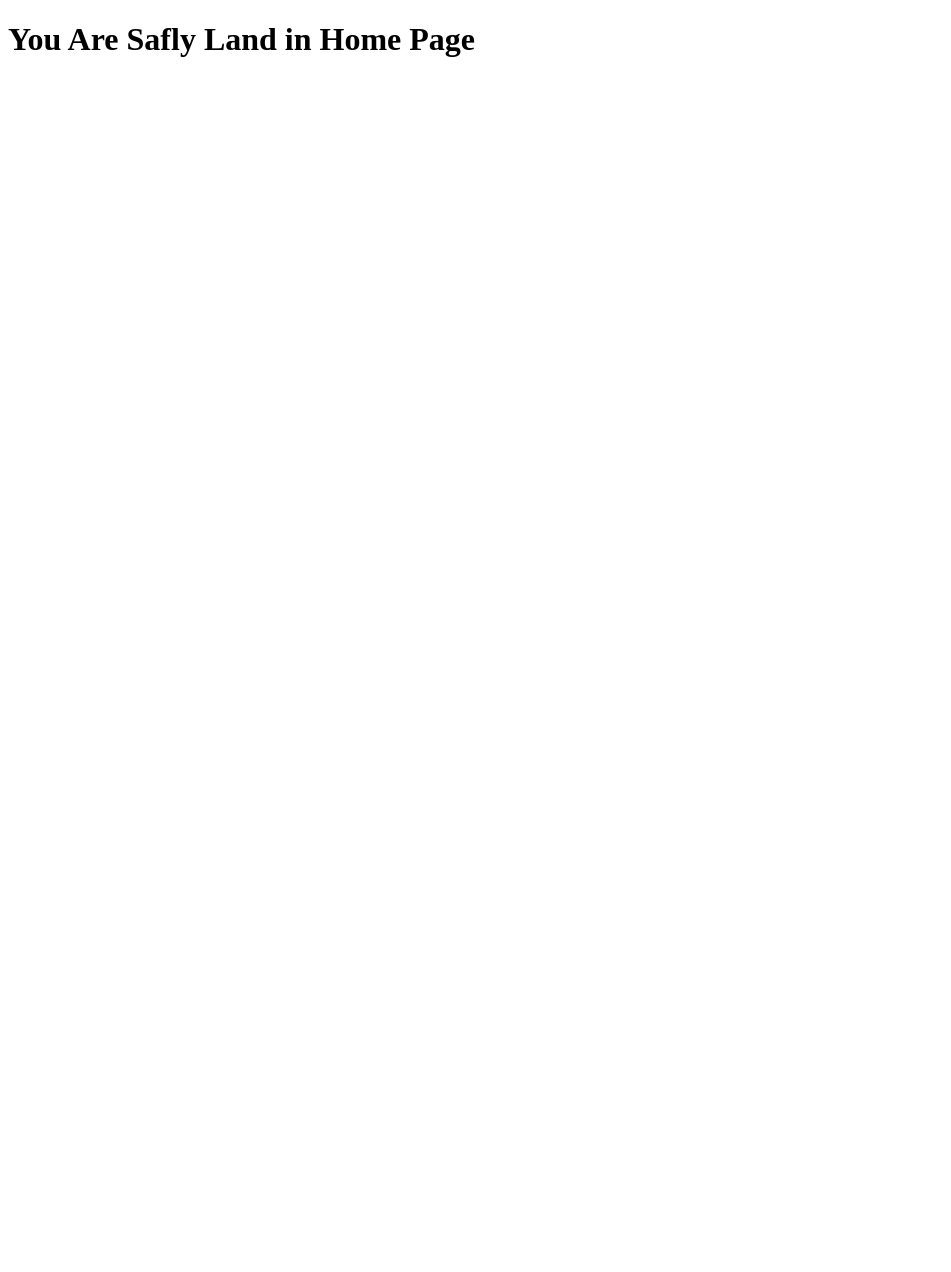
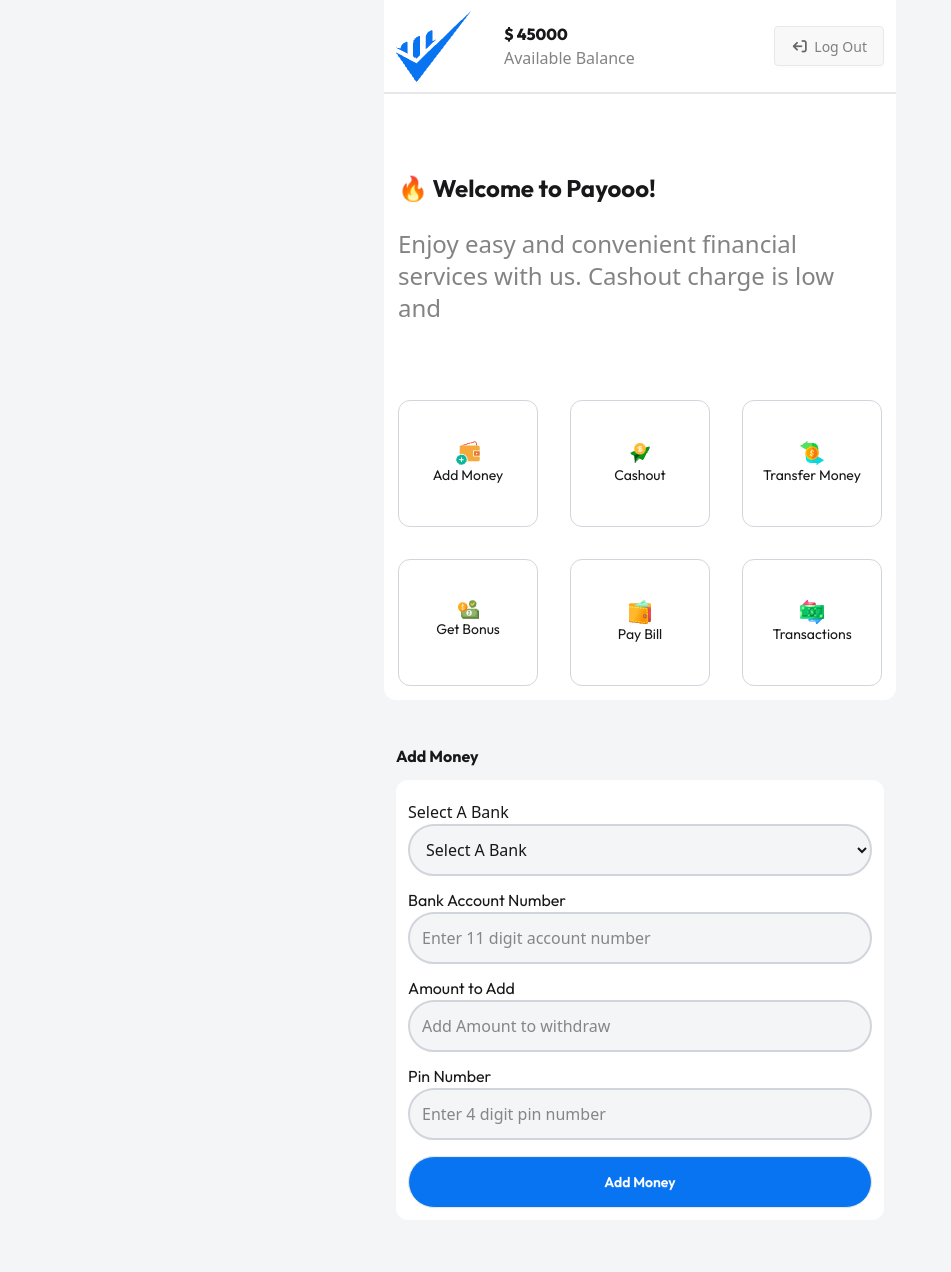
Before and after one commit to asrafulasf72/Payoo-App, a plain HTML site: page home.html in a window 1280 px wide. Shown: the whole page, without its empty margins (0-951 px from the left). Before the commit the page ends 800 px from the top, so only its background shows below. Drawn offline with nearby package versions, Linux system fonts and the light colour scheme.

Commit message:
Home page Design

```diff
--- a/home.html
+++ b/home.html
@@ -4,8 +4,101 @@
     <meta charset="UTF-8">
     <meta name="viewport" content="width=device-width, initial-scale=1.0">
     <title>Home Page</title>
+    <link rel="stylesheet" href="./sty/style.css">
+
+    <!-- TailwindCss & DaisY Ui CDN -->
+     <link href="https://cdn.jsdelivr.net/npm/daisyui@5" rel="stylesheet" type="text/css" />
+     <script src="https://cdn.jsdelivr.net/npm/@tailwindcss/browser@4"></script>
+
+     <!-- Font Awesome CDN -->
+      <link rel="stylesheet" href="https://cdnjs.cloudflare.com/ajax/libs/font-awesome/7.0.0/css/all.min.css" integrity="sha512-DxV+EoADOkOygM4IR9yXP8Sb2qwgidEmeqAEmDKIOfPRQZOWbXCzLC6vjbZyy0vPisbH2SyW27+ddLVCN+OMzQ==" crossorigin="anonymous" referrerpolicy="no-referrer" />
 </head>
-<body>
-    <h1>You Are Safly Land in Home Page</h1>
+<body class="bg-[#f4f5f7] min-h-[100vh]">
+
+    <div class="max-w-lg mx-auto bg-white rounded-b-xl">
+            <div class="border-b-2 border-gray-200 flex justify-between items-center py-2.5">
+                  <div class="flex justify-center items-center gap-8 pl-3">
+                    <img src="./assets/Group.png" alt="">
+                  <div>
+                <h3 class="font-extrabold font_family">$ <span>45000</span></h3>
+                <p class="font-medium text-[#08080880]">Available Balance</p>
+            </div>
+        </div>
+        <div class="pr-3">
+            <button class="btn text-[#08080880] font-medium"><i class="fa-solid fa-arrow-right-from-bracket rotate-180 text-[#666768]"></i>Log Out</button>
+        </div>
+       </div>
+
+       <div class=" max-w-lg flex flex-col gap-6 mt-16 mx-auto p-3.5">
+           <div>
+               <h2 class="text-2xl font-bold font_family">🔥 Welcome to Payooo!</h2>
+           </div>
+           <div>
+            <p class="text-2xl font-light text-[#08080880]">Enjoy easy and convenient financial services with us. Cashout charge is low and</p>
+           </div>
+       </div>
+
+       <div class=" grid grid-cols-3 mt-12 text-center gap-8 p-3.5">
+            <div class="border-1 border-gray-300 rounded-[12px] py-10">
+                    <img src="./assets/wallet1.png" alt="" class="mx-auto">
+                    <h2 class="text-[14px] font-[400] font_family">Add Money</h2>
+            </div>
+            <div class="border-1 border-gray-300 rounded-[12px] py-10">
+                    <img src="./assets/send1.png" alt="" class="mx-auto">
+                    <h2 class="text-[14px] font-[400] font_family">Cashout</h2>
+            </div>
+            <div class="border-1 border-gray-300 rounded-[12px] py-10">
+                    <img src="./assets/money1.png" alt="" class="mx-auto">
+                    <h2 class="text-[14px] font-[400] font_family">Transfer Money</h2>
+            </div>
+            <div class="border-1 border-gray-300 rounded-[12px] py-10">
+                    <img src="./assets/bonus1.png" alt="" class="mx-auto">
+                    <h2 class="text-[14px] font-[400] font_family">Get Bonus</h2>
+            </div>
+            <div class="border-1 border-gray-300 rounded-[12px] py-10">
+                    <img src="./assets/purse1.png" alt="" class="mx-auto">
+                    <h2 class="text-[14px] font-[400] font_family">Pay Bill</h2>
+            </div>
+            <div class="border-1 border-gray-300 rounded-[12px] py-10">
+                    <img src="./assets/transaction1.png" alt="" class="mx-auto">
+                    <h2 class="text-[14px] font-[400] font_family">Transactions</h2>
+            </div>
+       </div>
+    </div>
+
+    <div class="max-w-lg mx-auto mt-8 min-h-[200px] p-3">
+        <h1 class="font_family font-bold">Add Money</h1>
+        <div class="bg-white rounded-[12px] p-3 mt-3 mb-10">
+            <form>
+               <div class="mt-2">
+                 <label>Select A Bank</label> <br>
+                <select name="" id="" class="w-full h-[52px] rounded-[32px] p-3 border-2 border-gray-300 bg-[#f4f5f7]">
+                    <option value="">Select A Bank</option>
+                    <option value="">UCB Bank</option>
+                    <option value="">Bank Asia</option>
+                    <option value="">Islami Bank</option>
+                    <option value="">Grameen Bank</option>
+                </select>
+               </div>
+             <div class="mt-3">
+                   <label for="" class="font_family text-[16px]">Bank Account Number</label><br>
+                   <input type="text" placeholder="Enter 11 digit account number" class="w-full h-[52px] rounded-[32px] p-3 border-2 border-gray-300 bg-[#f4f5f7]">
+             </div>
+
+              <div class="mt-3">
+                  <label for="" class="font_family text-[16px]">Amount to Add</label>
+                  <input type="text" class="w-full h-[52px] rounded-[32px] p-3 border-2 border-gray-300 bg-[#f4f5f7]" placeholder="Add Amount to withdraw">
+              </div>
+
+               <div class="mt-3">
+                   <label for="" class="font_family text-[16px]">Pin Number</label>
+                   <input type="text" class="w-full h-[52px] rounded-[32px] p-3 border-2 border-gray-300 bg-[#f4f5f7]" placeholder="Enter 4 digit pin number">
+               </div>
+                <div>
+                     <button class="btn bg-[#0874f2] rounded-[32px] mt-[16px] w-full h-[52px] text-white font-semibold font_family py-[14px]">Add Money</button>
+                </div>
+            </form>
+        </div>
+    </div>
 </body>
 </html>
```
